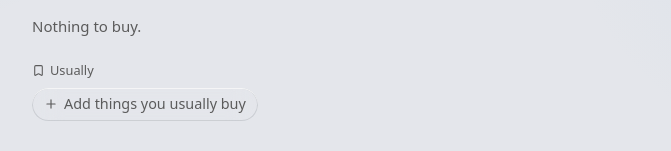
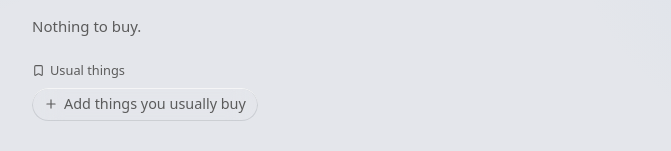
Before and after one commit to oowais/befikr, a Nuxt app: page /shopping in a window 1280 px wide. Shown: the part 151-302 px from the top of the page, without its empty margins (304-975 px from the left). Built offline with nearby package versions, Linux system fonts and the light colour scheme.

Commit message:
feat: call the shopping staples "Usual things"
Co-Authored-By: Claude Opus 5.5 <noreply@anthropic.com>

```diff
--- a/app/pages/shopping.vue
+++ b/app/pages/shopping.vue
@@ -89,7 +89,7 @@ async function addStaple(typedName?: string) {
   if (typedName != null) {
     haptic()
     // While editing the new chip shows up right there; no toast per tap.
-    if (!editing.value) show({ message: `${name} added to Usually` })
+    if (!editing.value) show({ message: `${name} added to Usual things` })
   }
   try {
     const s = await api.addStaple(name)
@@ -102,7 +102,7 @@ async function addStaple(typedName?: string) {
 function itemMenu(e: MouseEvent, i: ShoppingItem) {
   openMenu(e, [
     { label: 'Got it', icon: Check, run: () => tick(i) },
-    ...(isStaple.value.has(key(i.name)) ? [] : [{ label: 'Add to Usually', icon: BookmarkPlus, run: () => addStaple(i.name) }]),
+    ...(isStaple.value.has(key(i.name)) ? [] : [{ label: 'Add to Usual things', icon: BookmarkPlus, run: () => addStaple(i.name) }]),
     'separator',
     { label: 'Delete', icon: Trash2, danger: true, run: () => removeItem(i) },
   ])
@@ -123,7 +123,7 @@ async function removeItem(i: ShoppingItem) {
 function stapleMenu(e: MouseEvent, s: Staple) {
   openMenu(e, [
     ...(onList.value.has(key(s.name)) ? [] : [{ label: 'Add to list', icon: ListPlus, run: () => add(s.name) }]),
-    { label: 'Remove from Usually', icon: Trash2, danger: true, run: () => removeStaple(s) },
+    { label: 'Remove from Usual things', icon: Trash2, danger: true, run: () => removeStaple(s) },
   ])
 }
 
@@ -164,8 +164,8 @@ async function removeStaple(s: Staple) {
         <button
           v-if="!isStaple.has(key(i.name)) && !ticked.has(i.id)"
           class="icon-btn save"
-          :aria-label="`Add ${i.name} to Usually`"
-          title="Add to Usually"
+          :aria-label="`Add ${i.name} to Usual things`"
+          title="Add to Usual things"
           @click="addStaple(i.name)"
         >
           <BookmarkPlus :size="18" />
@@ -175,7 +175,7 @@ async function removeStaple(s: Staple) {
     <p v-else class="muted empty">Nothing to buy.</p>
 
     <div class="usual-head">
-      <h2 class="section-title"><Bookmark :size="13" aria-hidden="true" /> Usually</h2>
+      <h2 class="section-title"><Bookmark :size="13" aria-hidden="true" /> Usual things</h2>
       <button v-if="staples.length || editing" class="icon-btn" :aria-label="editing ? 'Done editing' : 'Edit chips'" @click="editing = !editing">
         <Check v-if="editing" :size="18" /><Pencil v-else :size="18" />
       </button>
@@ -204,7 +204,7 @@ async function removeStaple(s: Staple) {
     <template v-if="editing && suggestions.length">
       <p class="muted small sugg-title">Suggestions</p>
       <div class="chips">
-        <button v-for="n in suggestions" :key="n" class="chip off" :aria-label="`Add ${n} to Usually`" @click="addStaple(n)">
+        <button v-for="n in suggestions" :key="n" class="chip off" :aria-label="`Add ${n} to Usual things`" @click="addStaple(n)">
           <Plus :size="14" />{{ n }}
         </button>
       </div>
```
